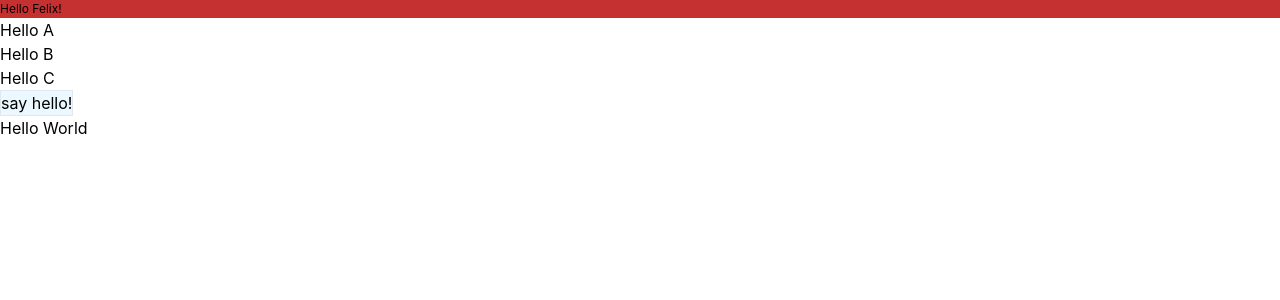
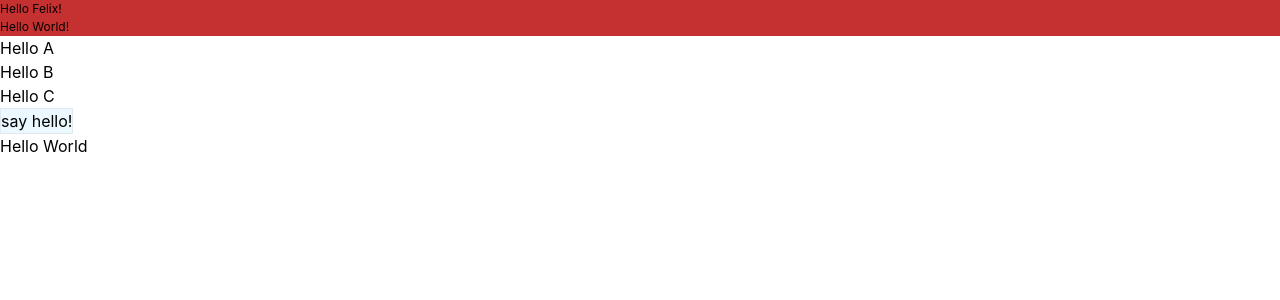
Before and after one commit to geyuqiu/react-workshop, a React (Create React App) app: page / in a window 1280 px wide. Shown: the top 300 px of the page. Built offline with nearby package versions, Linux system fonts and the light colour scheme.

Commit message:
explained to hello list

```diff
--- a/src/App.tsx
+++ b/src/App.tsx
@@ -7,6 +7,7 @@ function App() {
   return(
     <>
       <Hello name="Felix"/>
+      <Hello/>
       <HelloList />
       <HelloClick />
     </>
--- a/src/components/HelloList/HelloList.tsx
+++ b/src/components/HelloList/HelloList.tsx
@@ -1,8 +1,9 @@
 import React from "react";
-export default function HelloList () {
+
+export default function HelloList() {
     const names: string[] = ["A", "B", "C"];
     // names.push('D') // valid
-  // names[0] = ('D') // valid
+    // names[0] = 'D' // valid
 
     return (
         <ul>
```
Also changed, not shown: 1 other file (tests, documents, lock files or other folders). Lines whose indentation alone changed are shown as unchanged.
